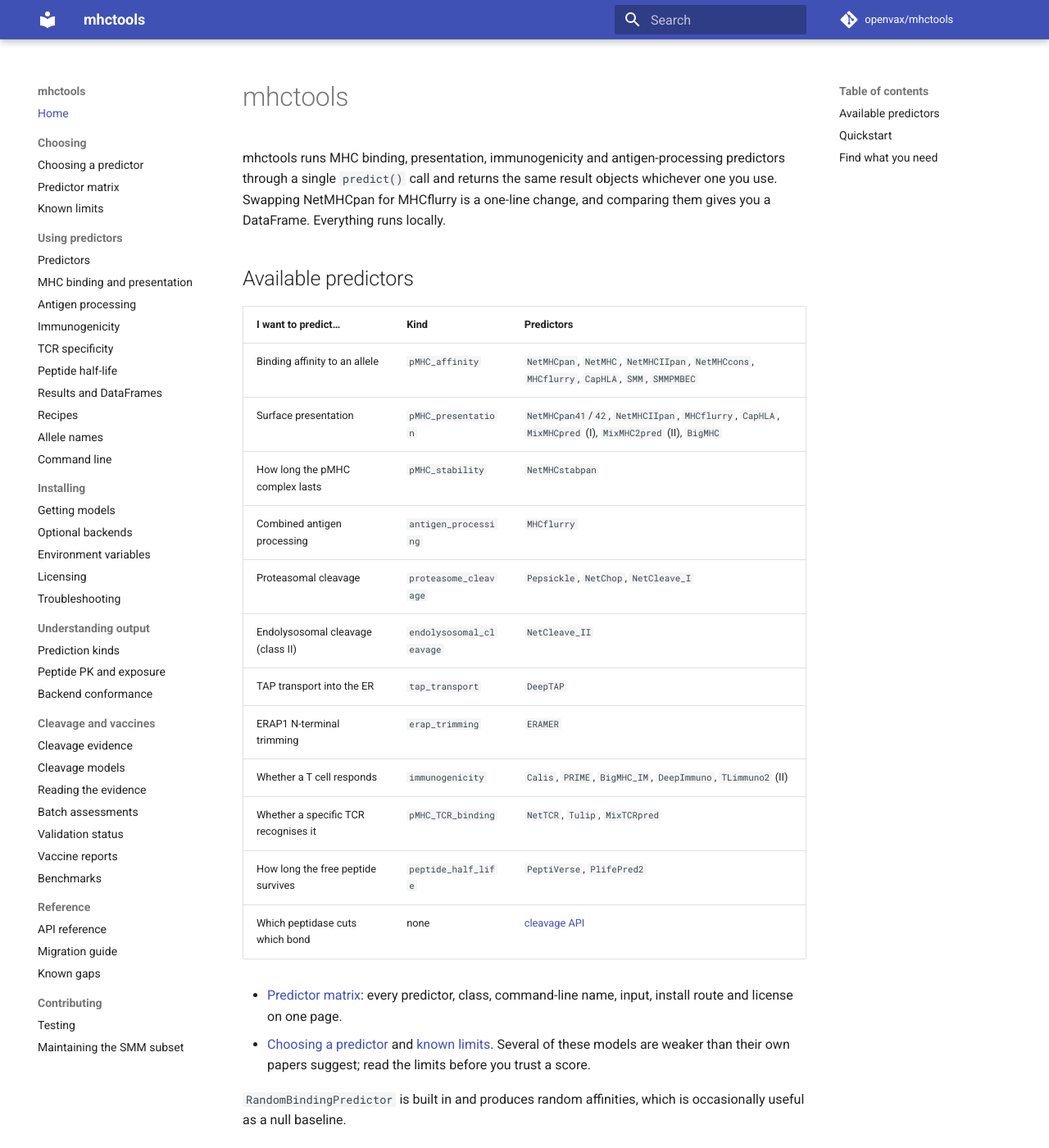
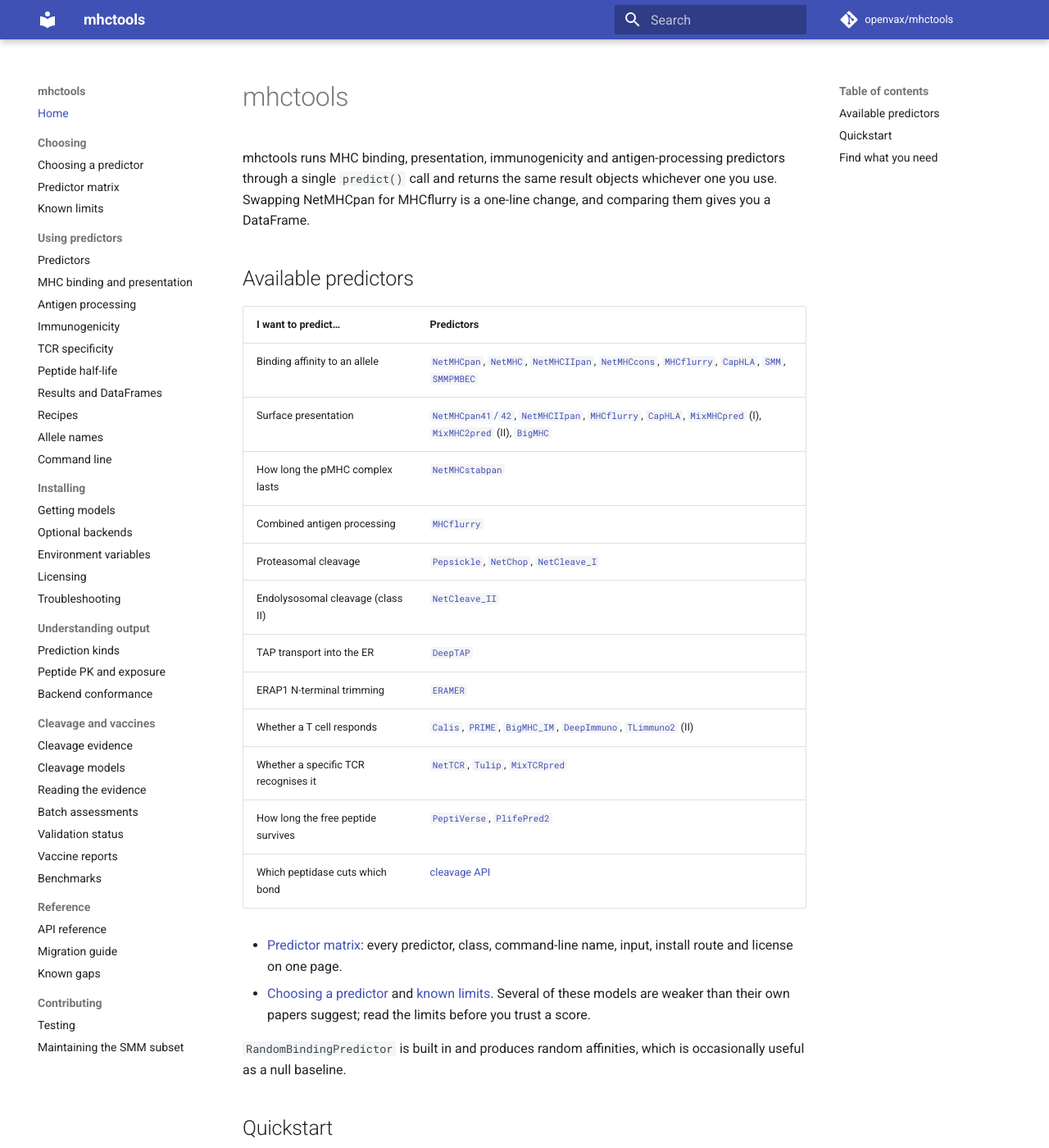
Before and after one commit to openvax/mhctools, an MkDocs documentation site: the page built from docs/index.md, in a window 1280 px wide and 1400 px high. Shown: the whole window at 82% size. Built offline with MkDocs 1.6.1 and Material for MkDocs 9.7.7, drawn with Linux system fonts in a browser that asks for light colours; comment, search, counter and statistics services are not loaded; some of the changed text lies outside the part shown.

Commit message:
Link predictor names to their docs and introduce kinds later (3.46.4)
- Front-page predictor tables drop the Kind column and link every
  predictor to its section.
- Kinds are introduced after the quickstart, where r.affinity first
  appears.
- Link predictor names in the choosing page.
- Drop "Everything runs locally."

Claude-Session: https://claude.ai/code/session_01XxzPYYZAYUcUevXjbpT1UA

```diff
--- a/docs/index.md
+++ b/docs/index.md
@@ -3,24 +3,24 @@
 mhctools runs MHC binding, presentation, immunogenicity and antigen-processing
 predictors through a single `predict()` call and returns the same result
 objects whichever one you use. Swapping NetMHCpan for MHCflurry is a one-line
-change, and comparing them gives you a DataFrame. Everything runs locally.
+change, and comparing them gives you a DataFrame.
 
 ## Available predictors
 
-| I want to predict… | Kind | Predictors |
-|---|---|---|
-| Binding affinity to an allele | `pMHC_affinity` | `NetMHCpan`, `NetMHC`, `NetMHCIIpan`, `NetMHCcons`, `MHCflurry`, `CapHLA`, `SMM`, `SMMPMBEC` |
-| Surface presentation | `pMHC_presentation` | `NetMHCpan41`/`42`, `NetMHCIIpan`, `MHCflurry`, `CapHLA`, `MixMHCpred` (I), `MixMHC2pred` (II), `BigMHC` |
-| How long the pMHC complex lasts | `pMHC_stability` | `NetMHCstabpan` |
-| Combined antigen processing | `antigen_processing` | `MHCflurry` |
-| Proteasomal cleavage | `proteasome_cleavage` | `Pepsickle`, `NetChop`, `NetCleave_I` |
-| Endolysosomal cleavage (class II) | `endolysosomal_cleavage` | `NetCleave_II` |
-| TAP transport into the ER | `tap_transport` | `DeepTAP` |
-| ERAP1 N-terminal trimming | `erap_trimming` | `ERAMER` |
-| Whether a T cell responds | `immunogenicity` | `Calis`, `PRIME`, `BigMHC_IM`, `DeepImmuno`, `TLimmuno2` (II) |
-| Whether a specific TCR recognises it | `pMHC_TCR_binding` | `NetTCR`, `Tulip`, `MixTCRpred` |
-| How long the free peptide survives | `peptide_half_life` | `PeptiVerse`, `PlifePred2` |
-| Which peptidase cuts which bond | none | [cleavage API](cleavage/index.md) |
+| I want to predict… | Predictors |
+|---|---|
+| Binding affinity to an allele | [`NetMHCpan`](predictors/binding.md#netmhcpan), [`NetMHC`](predictors/binding.md#netmhc), [`NetMHCIIpan`](predictors/binding.md#netmhciipan), [`NetMHCcons`](predictors/binding.md#netmhccons), [`MHCflurry`](predictors/binding.md#mhcflurry), [`CapHLA`](predictors/binding.md#caphla), [`SMM`](predictors/binding.md#smm-and-smm-pmbec), [`SMMPMBEC`](predictors/binding.md#smm-and-smm-pmbec) |
+| Surface presentation | [`NetMHCpan41`/`42`](predictors/binding.md#netmhcpan), [`NetMHCIIpan`](predictors/binding.md#netmhciipan), [`MHCflurry`](predictors/binding.md#mhcflurry), [`CapHLA`](predictors/binding.md#caphla), [`MixMHCpred`](predictors/binding.md#mixmhcpred) (I), [`MixMHC2pred`](predictors/binding.md#mixmhc2pred) (II), [`BigMHC`](predictors/binding.md#bigmhc) |
+| How long the pMHC complex lasts | [`NetMHCstabpan`](predictors/binding.md#netmhcstabpan) |
+| Combined antigen processing | [`MHCflurry`](predictors/binding.md#mhcflurry) |
+| Proteasomal cleavage | [`Pepsickle`](predictors/processing.md#pepsickle), [`NetChop`](predictors/processing.md#netchop), [`NetCleave_I`](predictors/processing.md#netcleave) |
+| Endolysosomal cleavage (class II) | [`NetCleave_II`](predictors/processing.md#netcleave) |
+| TAP transport into the ER | [`DeepTAP`](predictors/processing.md#deeptap) |
+| ERAP1 N-terminal trimming | [`ERAMER`](predictors/processing.md#eramer) |
+| Whether a T cell responds | [`Calis`](predictors/immunogenicity.md#calis), [`PRIME`](predictors/immunogenicity.md#prime), [`BigMHC_IM`](predictors/binding.md#bigmhc), [`DeepImmuno`](predictors/immunogenicity.md#deepimmuno), [`TLimmuno2`](predictors/immunogenicity.md#tlimmuno2) (II) |
+| Whether a specific TCR recognises it | [`NetTCR`](predictors/tcr.md#nettcr), [`Tulip`](predictors/tcr.md#tulip), [`MixTCRpred`](predictors/tcr.md#mixtcrpred) |
+| How long the free peptide survives | [`PeptiVerse`](predictors/peptide-pk.md#peptiverse), [`PlifePred2`](predictors/peptide-pk.md#plifepred2) |
+| Which peptidase cuts which bond | [cleavage API](cleavage/index.md) |
 
 - [Predictor matrix](predictor-matrix.md): every predictor, class, command-line name, input, install route and license on one page.
 - [Choosing a predictor](choosing.md) and [known limits](limitations.md). Several of these models are weaker than their own papers suggest; read the limits before you trust a score.
--- a/mhctools/__init__.py
+++ b/mhctools/__init__.py
@@ -148,7 +148,7 @@ def __getattr__(name):
     raise AttributeError(
         "module %r has no attribute %r" % (__name__, name))
 
-__version__ = "3.46.3"
+__version__ = "3.46.4"
 
 __all__ = [
     "mhcflurry_composite_version",
```
Also changed, not shown: other parts of docs/index.md (+5 -1 lines), README.md (+16 -16 lines), docs/choosing.md (+10 -10 lines).
